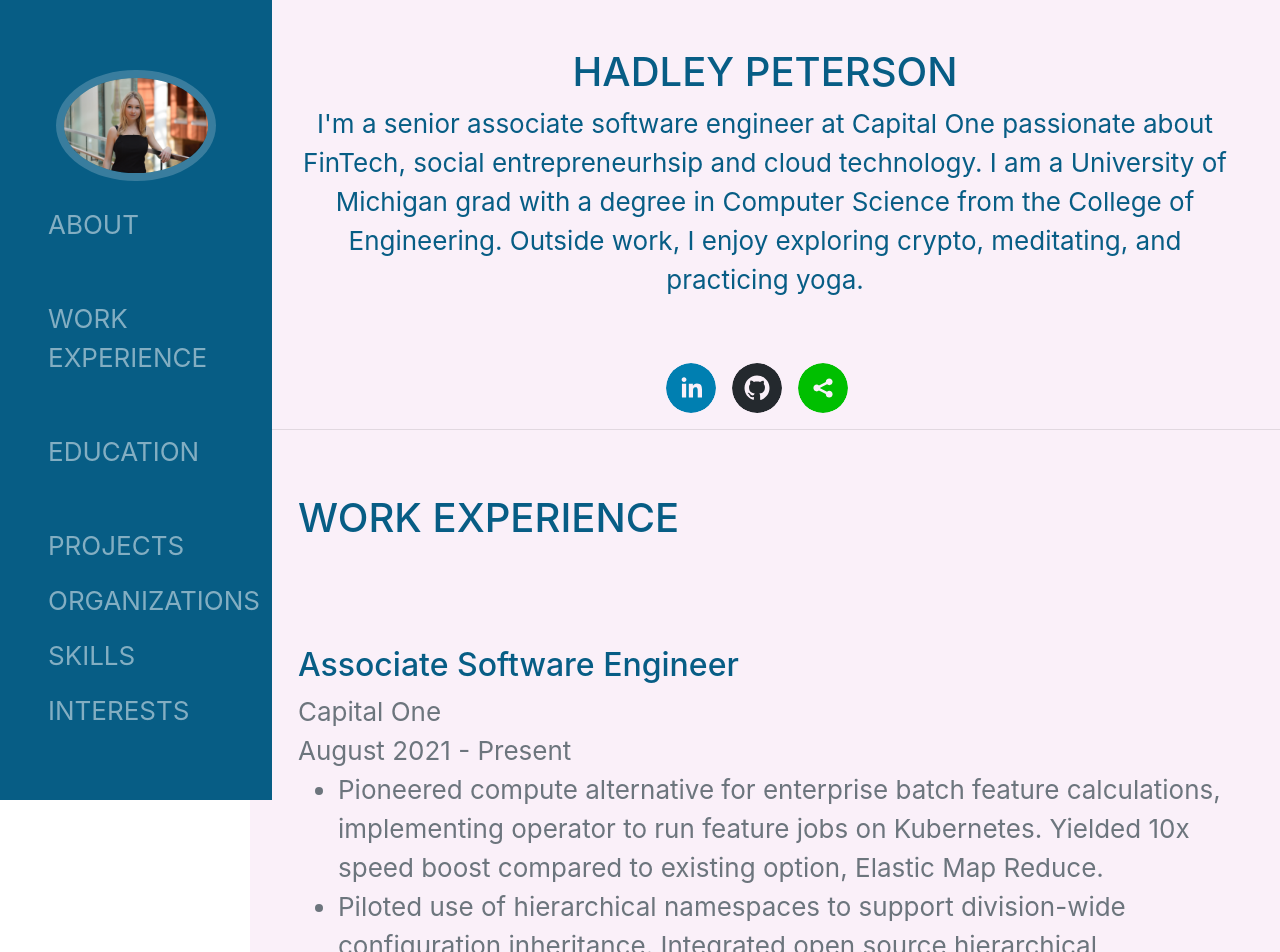
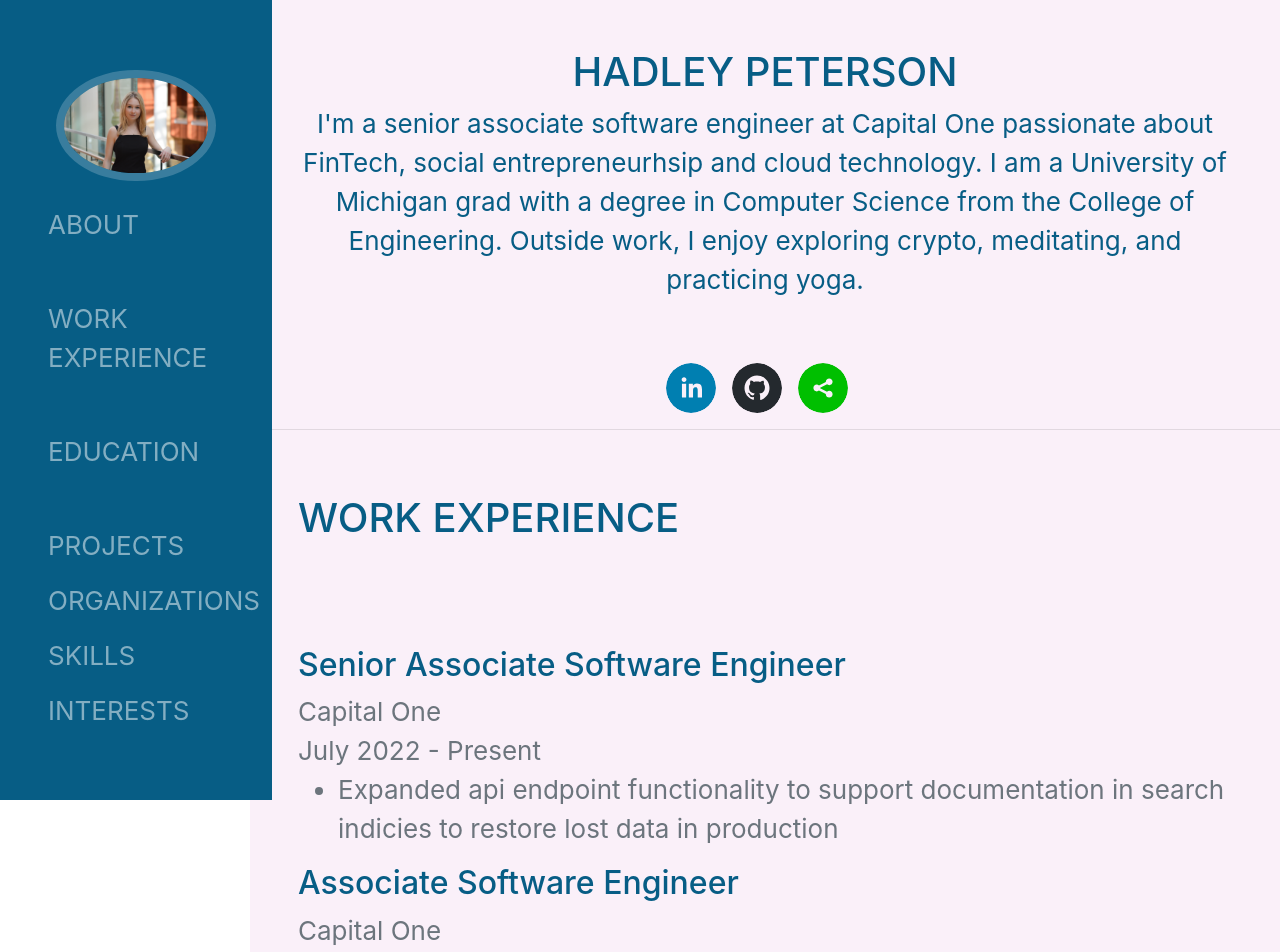
Before and after one commit to hadpeter/personal-site, a React (Create React App) app: page / in a window 1280 px wide. Shown: the top 952 px of the page. Built offline with nearby package versions, Linux system fonts and the light colour scheme.

Commit message:
added promotion position

```diff
--- a/src/components/capitalOneFullTime.js
+++ b/src/components/capitalOneFullTime.js
@@ -6,11 +6,21 @@
         return <div class="resume-section p-3 p-lg-5 d-flex align-items-center">
             <div class = "text-left">
             <h2>
+                Senior Associate Software Engineer
+            </h2>
+            <h class = "text-muted">
+                Capital One <br></br>
+                July 2022 - Present
+            </h>
+            <ul class = "text-muted">
+                <li>Expanded api endpoint functionality to support documentation in search indicies to restore lost data in production</li>
+            </ul>
+            <h2>
                 Associate Software Engineer
             </h2>
             <h class = "text-muted">
                 Capital One <br></br>
-                August 2021 - Present
+                August 2021 - July 2022
             </h>
             <ul class = "text-muted">
                 <li>Pioneered compute alternative for enterprise batch feature calculations, implementing operator to run feature jobs on Kubernetes. Yielded 10x speed boost compared to existing option, Elastic Map Reduce.</li>
```
